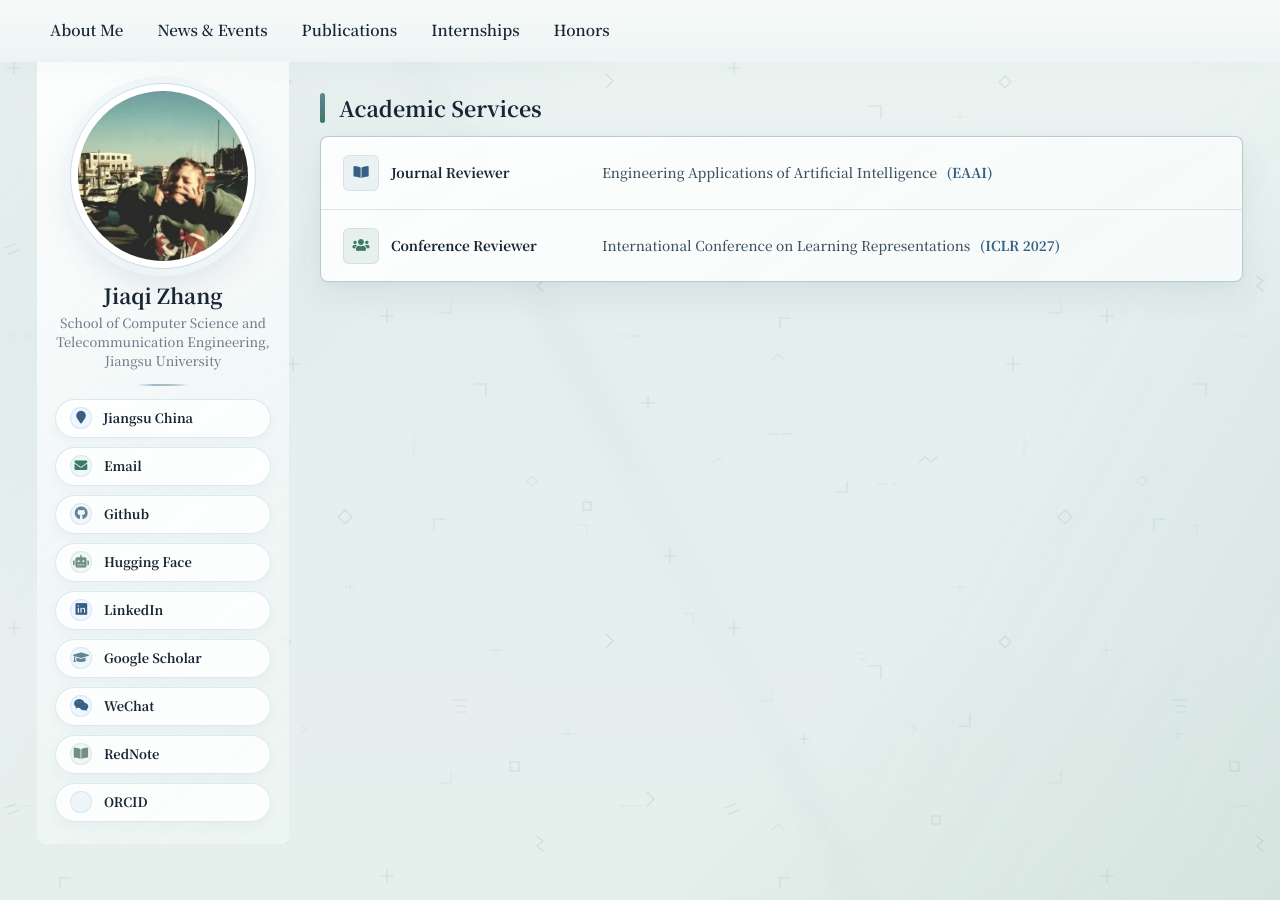
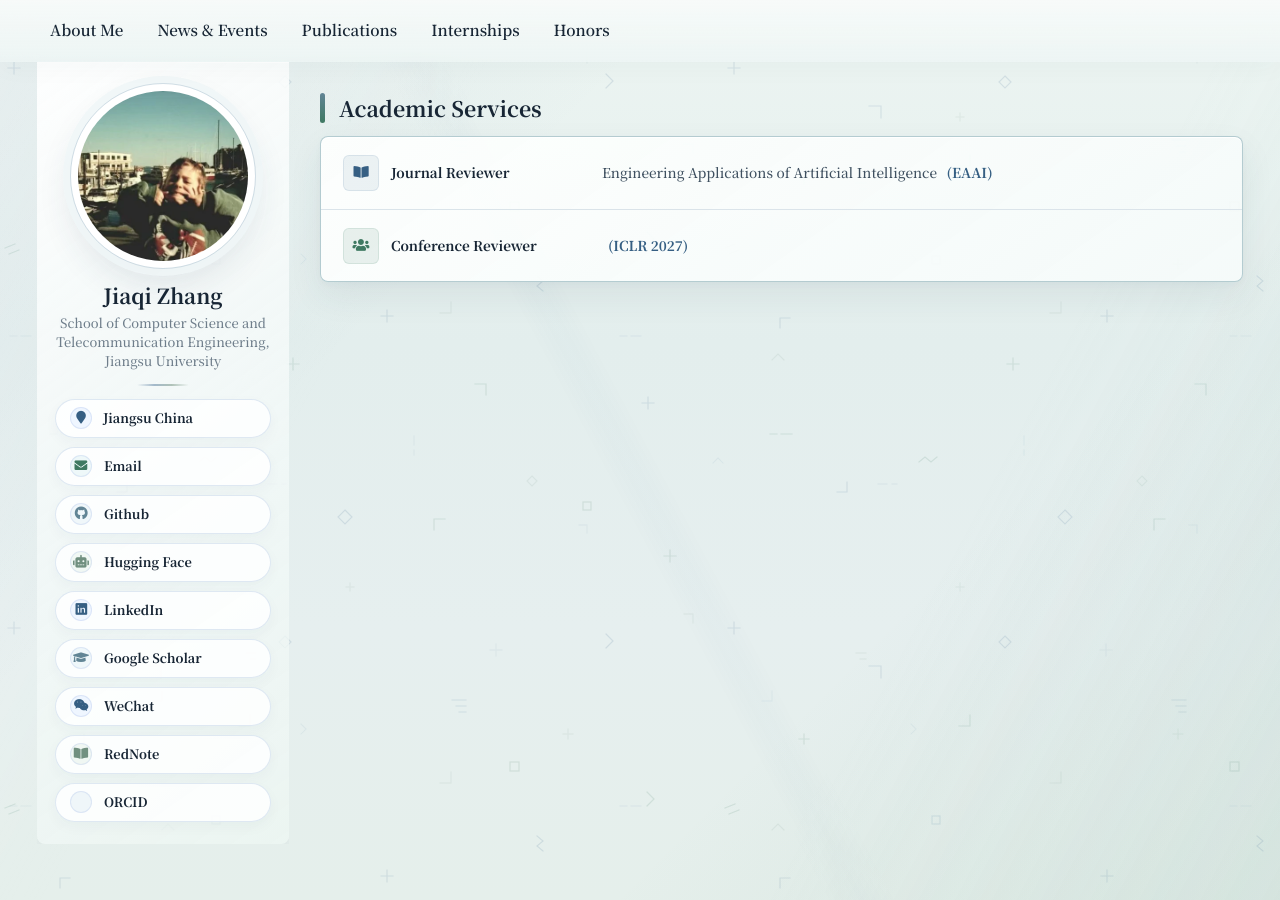
Before and after one commit to JiaqiZhang-Sengoku/JiaqiZhang-Sengoku.github.io, a Jekyll site: the page built from _pages/includes/services.md, in a window 1280 px wide. Built offline with Jekyll 4.4.1, drawn with Linux system fonts in a browser that asks for light colours; our own code applies the rules of GitHub Pages for plain Markdown files.

Commit message:
20260707

```diff
--- a/_pages/includes/services.md
+++ b/_pages/includes/services.md
@@ -16,7 +16,7 @@
         <span class="academic-service__icon" aria-hidden="true"><i class="fas fa-users"></i></span>
         <strong>Conference Reviewer</strong>
       </div>
-      <p>International Conference on Learning Representations <span class="academic-service__acronym">(ICLR 2027)</span></p>
+      <p><span class="academic-service__acronym">(ICLR 2027)</span></p>
     </div>
   </div>
 </section>
```
